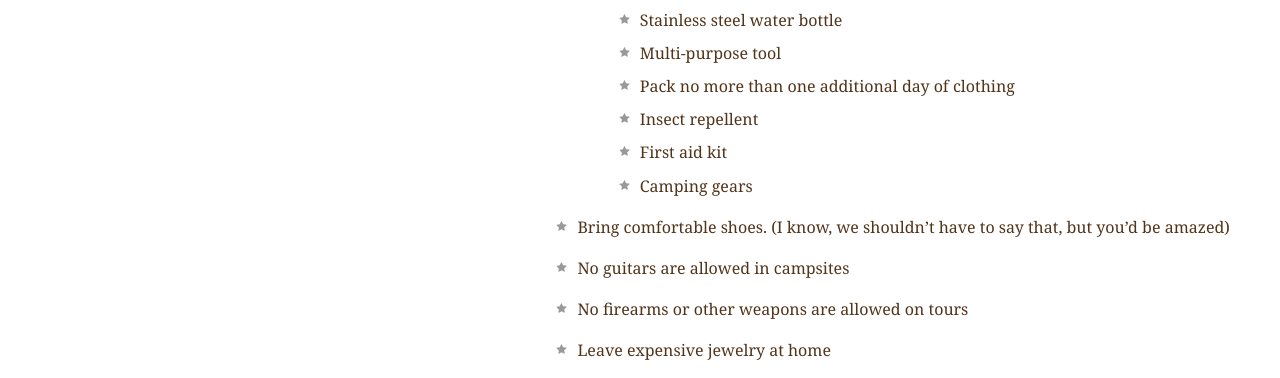
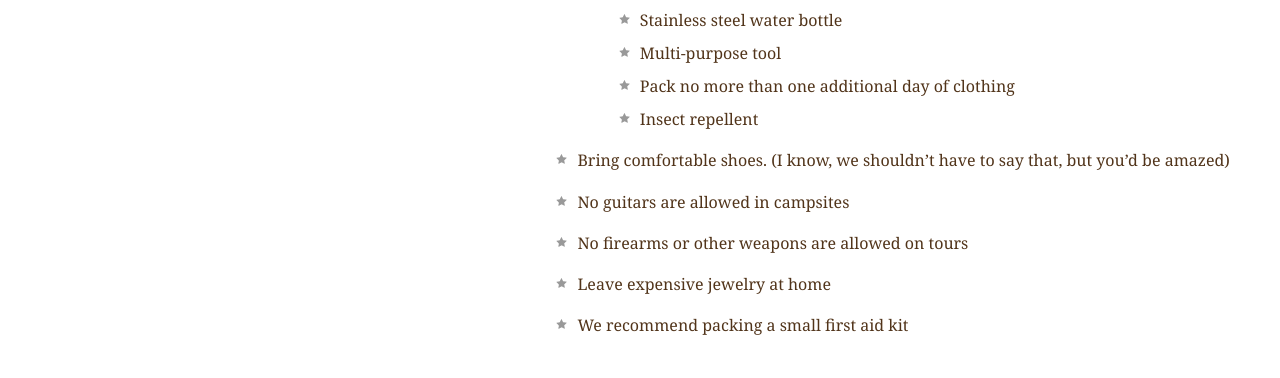
Before and after one commit to famor/explore_california, a plain HTML site: page resources.html in a window 1280 px wide. Shown: the part 2226-2604 px from the top of the page. Drawn offline with Linux system fonts and the light colour scheme.

Commit message:
used git revert to remove items from list on resource.html

```diff
--- a/resources.html
+++ b/resources.html
@@ -104,8 +104,6 @@
                 <li>Multi-purpose tool</li>
                 <li>Pack no more than one additional day of clothing</li>
                 <li>Insect repellent</li>
-                <li>First aid kit</li>
-                <li>Camping gears</li>
               </ul>
             </li>
             <li>Bring comfortable shoes. (I know, we shouldn’t have to say that, but you’d be amazed)</li>
```
